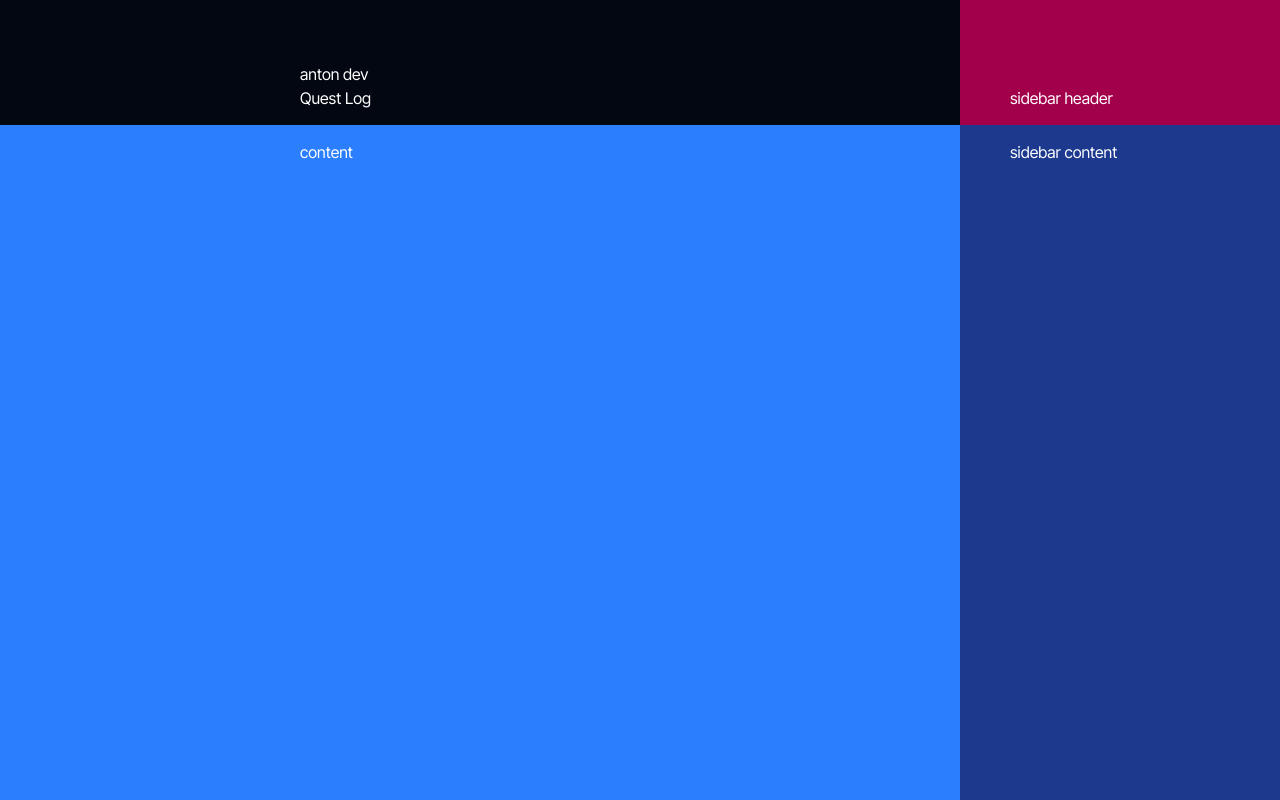
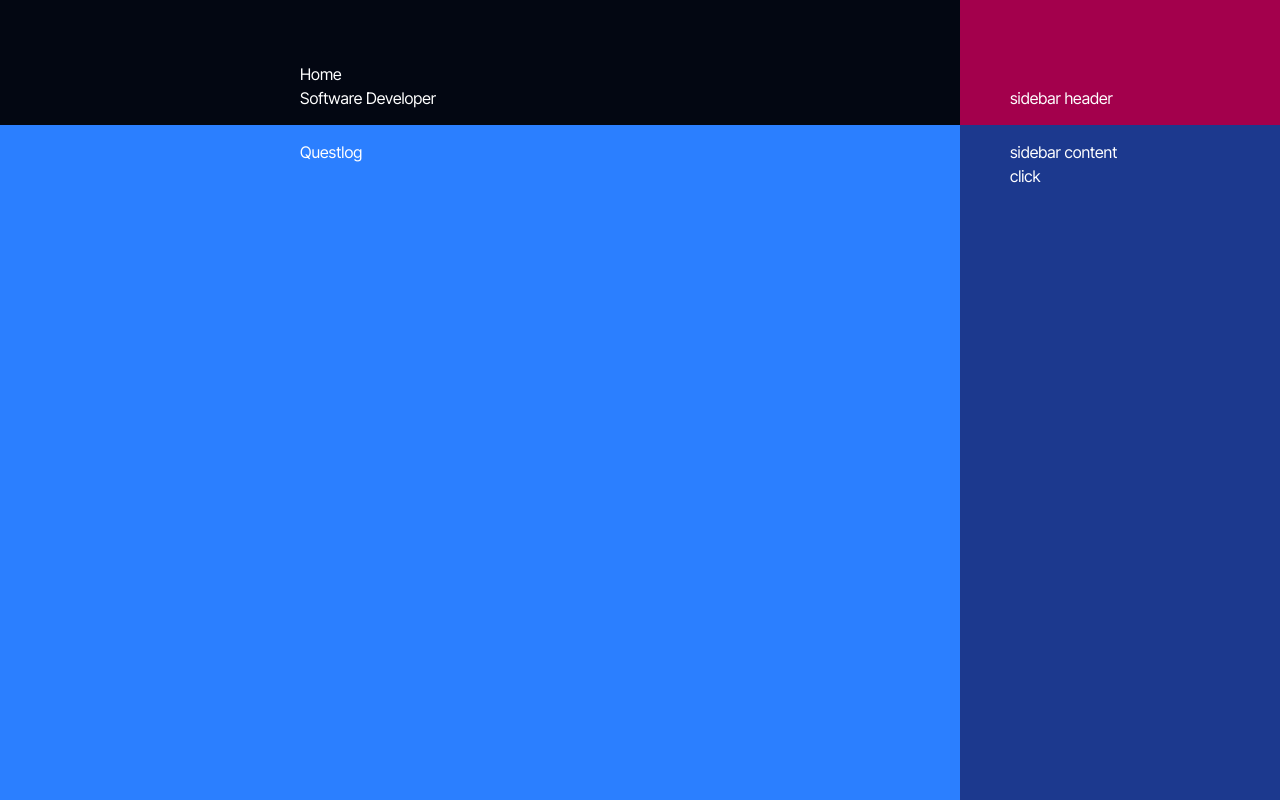
Before and after one commit to audioanton/dev-website-frontend, a Next.js app: page / in a window 1280 px wide. Built offline with nearby package versions, Linux system fonts and the light colour scheme.

Commit message:
feat(tailwind styling): made first dynamic element

```diff
--- a/app/page.tsx
+++ b/app/page.tsx
@@ -2,14 +2,22 @@
 
 import Header from "@/app/ui/blocks/Header";
 import Sidebar from "@/app/ui/blocks/Sidebar";
-import Content from "@/app/ui/blocks/Content";
+import Main from "@/app/ui/blocks/Main";
+import Questlog from "./ui/sections/Questlog";
+import { useState } from "react";
 
 export default function Home() {
+  const [title, setTitle] = useState("Home");
+
+  const setHeaderTitle = (title: string): void => {
+    setTitle(title);
+  };
+
   return (
     <>
-      <Header title="Anton" subtitle="Software Developer" />
-      <Sidebar />
-      <Content />
+      <Header title={title} subtitle="Software Developer" />
+      <Sidebar setPageName={setHeaderTitle} />
+      <Main children=<Questlog /> />
     </>
   );
 }
--- a/app/ui/blocks/Content.tsx
+++ /dev/null
@@ -1,13 +0,0 @@
-"use client";
-
-const Content = () => {
-  return (
-    <div className="w-full h-screen md:w-3/4  bg-blue-500 text-white">
-      <div className="absolute top-[125px]">
-        <div className="px-[50px] py-[15px] xl:px-[300px]">content</div>
-      </div>
-    </div>
-  );
-};
-
-export default Content;
--- a/app/ui/blocks/Header.tsx
+++ b/app/ui/blocks/Header.tsx
@@ -7,8 +7,8 @@ function Header(data: HeaderData) {
   return (
     <div className="absolute top-0 left-0 text-white bg-gray-950 w-full md:w-3/4 h-[125px]">
       <div className="absolute bottom-0 px-[50px] py-[15px] xl:px-[300px]">
-        <h1 className="">anton dev</h1>
-        <h2>Quest Log</h2>
+        <h1 className="">{data.title}</h1>
+        <h2>{data.subtitle}</h2>
       </div>
     </div>
   );
--- /dev/null
+++ b/app/ui/blocks/Main.tsx
@@ -0,0 +1,17 @@
+"use client";
+
+import { PropsWithChildren } from "react";
+
+interface mainProps extends PropsWithChildren {}
+
+const Main = ({ children }: mainProps) => {
+  return (
+    <div className="w-full h-screen md:w-3/4  bg-blue-500 text-white">
+      <div className="absolute top-[125px]">
+        <div className="px-[50px] py-[15px] xl:px-[300px]">{children}</div>
+      </div>
+    </div>
+  );
+};
+
+export default Main;
--- a/app/ui/blocks/Sidebar.tsx
+++ b/app/ui/blocks/Sidebar.tsx
@@ -2,7 +2,7 @@
 
 interface SidebarProps {
   // function defined in page to set Header page title
-  refreshPageName: (page: string) => void;
+  setPageName: (page: string) => void;
   // function defined in page.tsx to load content based on name
   loadContent: (content: string) => void;
   // "quest log", "party"
@@ -23,8 +23,9 @@ const Sidebar = (props: SidebarProps) => {
             sidebar header
           </div>
         </div>
-        <div className="absolute top-[125px] px-[20px] py-[15px] xl:px-[50px]">
+        <div className="flex flex-col items-start absolute top-[125px] px-[20px] py-[15px] xl:px-[50px]">
           sidebar content
+          <button onClick={() => props.setPageName("clicked")}>click</button>
         </div>
       </div>
       {/*
--- /dev/null
+++ b/app/ui/sections/Contact.tsx
@@ -0,0 +1,5 @@
+const Contact = () => {
+  return <></>;
+};
+
+export default Contact;
--- /dev/null
+++ b/app/ui/sections/Party.tsx
@@ -0,0 +1,5 @@
+const Party = () => {
+  return <></>;
+};
+
+export default Party;
--- /dev/null
+++ b/app/ui/sections/Questlog.tsx
@@ -0,0 +1,5 @@
+const Questlog = () => {
+  return <div>Questlog</div>;
+};
+
+export default Questlog;
```
Also changed, not shown: app/ui/sections/Policy.tsx (added).
